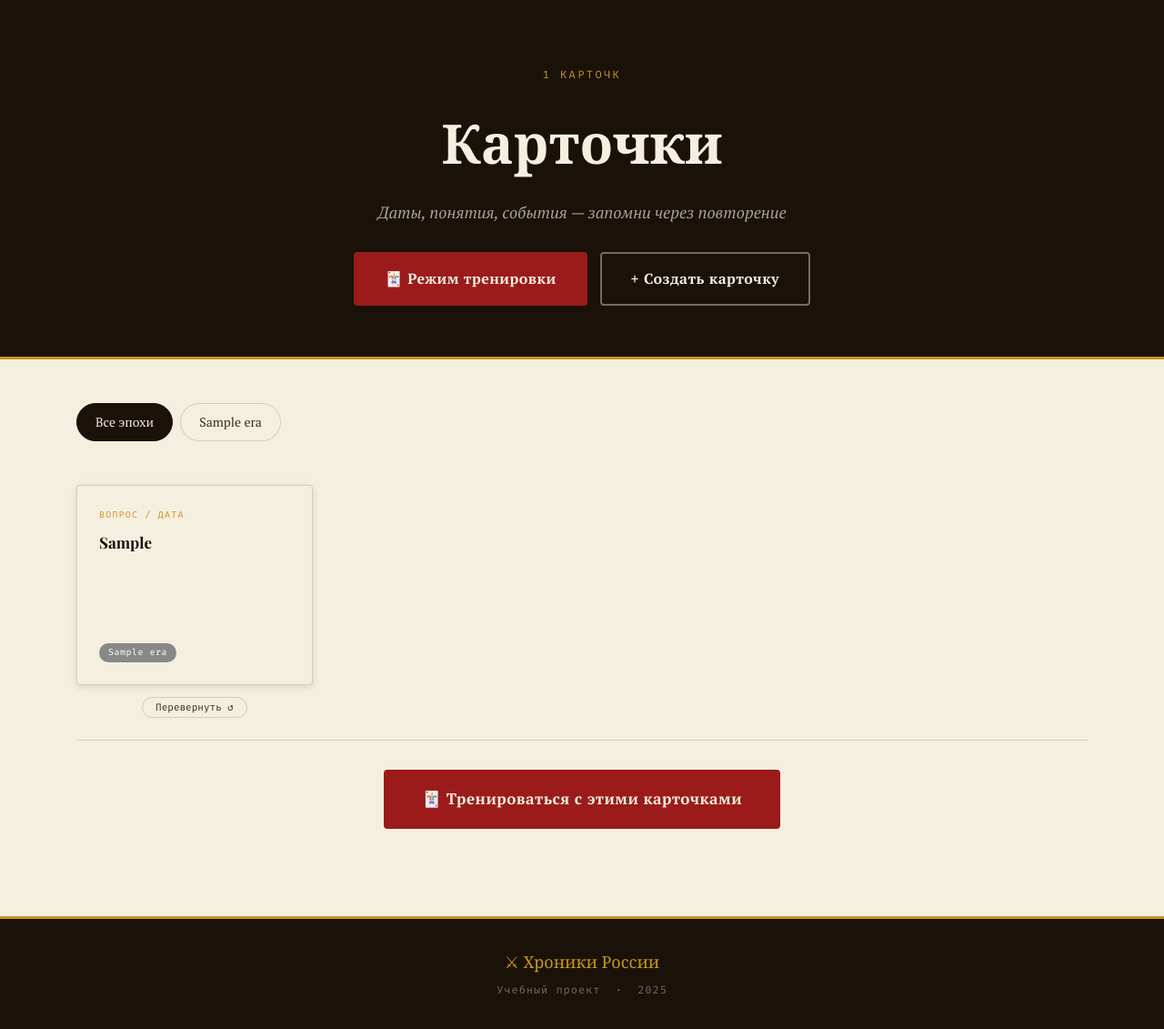
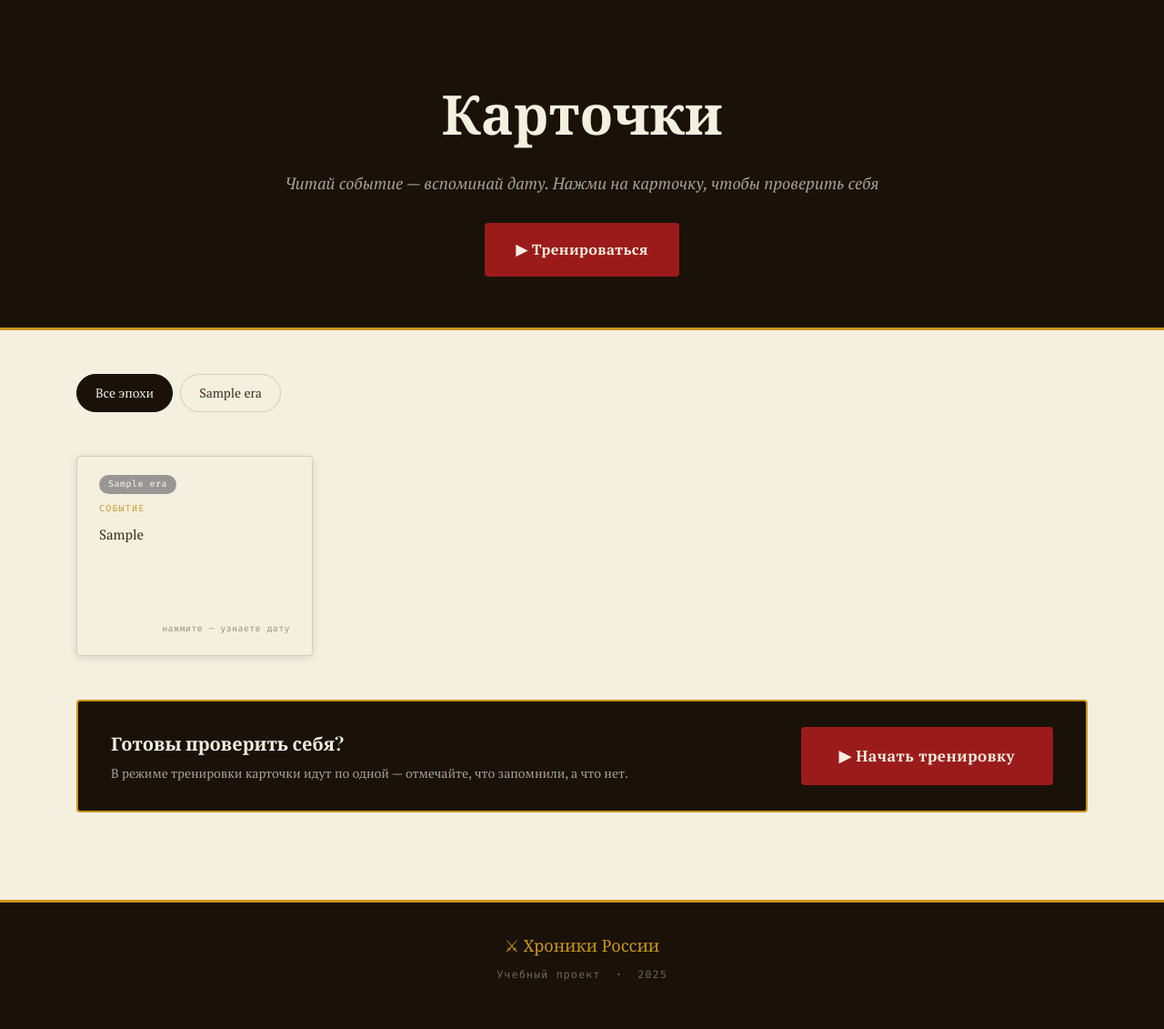
Before and after one commit to cucumparty/history_study_platform, a Django app: page /cards/ in a window 1280 px wide. Shown: the part 64-1195 px from the top of the page at 91% size. After the commit the page ends 1142 px from the top, so only its background shows below. Run offline with Django 5.2, Linux system fonts and the light colour scheme; tables that the repository leaves empty hold one stand-in row (values such as "Sample post"); some web fonts are replaced.

Commit message:
fix more bugs

```diff
--- a/core/urls.py
+++ b/core/urls.py
@@ -14,7 +14,6 @@ urlpatterns = [
     path("lectures/<slug:slug>/test/", views.lecture_test, name="lecture_test"),
     # Cards
     path("cards/", views.card_list, name="card_list"),
-    path("cards/create/", views.card_create, name="card_create"),
     path("cards/train/", views.card_train, name="card_train"),
     # Quiz
     path("quiz/", views.quiz_home, name="quiz_home"),
--- a/core/views.py
+++ b/core/views.py
@@ -7,7 +7,7 @@ from django.contrib import messages
 from django.http import Http404
 from django.shortcuts import get_object_or_404, redirect, render
 
-from .forms import CardCreateForm, LectureTestForm, QuizSettingsForm
+from .forms import LectureTestForm, QuizSettingsForm
 from .models import (
     Era, HistoryCard, HistoryFact, Lecture,
     QuizQuestion, TimelineEvent,
@@ -105,85 +105,50 @@ def card_list(request):
     """Show all flashcards, filterable by era."""
     eras = Era.objects.all()
     era_id = request.GET.get("era", "")
+    selected_era = None
     if era_id:
         try:
+            selected_era = Era.objects.filter(pk=int(era_id)).first()
             cards = HistoryCard.objects.filter(
                 era_id=int(era_id)
             ).select_related("era", "lecture")
-            active_era = Era.objects.filter(pk=int(era_id)).first()
         except (ValueError, TypeError):
             cards = HistoryCard.objects.select_related("era", "lecture").all()
-            active_era = None
     else:
         cards = HistoryCard.objects.select_related("era", "lecture").all()
-        active_era = None
-    era_choices = [(era.pk, era.name) for era in eras]
-    form = CardCreateForm(era_choices=era_choices)
+
     context = {
         "cards": cards,
         "eras": eras,
-        "active_era": active_era,
-        "era_id": era_id,
-        "form": form,
-        "total": HistoryCard.objects.count(),
+        "selected_era": selected_era,
     }
     return render(request, "core/card_list.html", context)
-
-
-def card_create(request):
-    """Handle POST: create a new flashcard."""
-    eras = Era.objects.all()
-    era_choices = [(era.pk, era.name) for era in eras]
-    if request.method == "POST":
-        form = CardCreateForm(request.POST, era_choices=era_choices)
-        if form.is_valid():
-            era_obj = get_object_or_404(Era, pk=form.cleaned_data["era"])
-            HistoryCard.objects.create(
-                front=form.cleaned_data["front"],
-                back=form.cleaned_data["back"],
-                hint=form.cleaned_data.get("hint", ""),
-                era=era_obj,
-            )
-            messages.success(
-                request,
-                f"Карточка «{form.cleaned_data['front']}» успешно добавлена!"
-            )
-            return redirect("core:card_list")
-        cards = HistoryCard.objects.select_related("era", "lecture").all()
-        context = {
-            "cards": cards, "eras": eras, "active_era": None,
-            "era_id": "", "form": form,
-            "total": HistoryCard.objects.count(), "show_form": True,
-        }
-        return render(request, "core/card_list.html", context)
-    return redirect("core:card_list")
 
 
 def card_train(request):
     """Flashcard training mode — one card at a time."""
     eras = Era.objects.all()
     era_id = request.GET.get("era", "")
+    selected_era = None
     if era_id:
         try:
+            selected_era = Era.objects.filter(pk=int(era_id)).first()
             cards = list(
                 HistoryCard.objects.filter(
                     era_id=int(era_id)
                 ).select_related("era")
             )
-            active_era = Era.objects.filter(pk=int(era_id)).first()
         except (ValueError, TypeError):
             cards = list(HistoryCard.objects.select_related("era").all())
-            active_era = None
     else:
         cards = list(HistoryCard.objects.select_related("era").all())
-        active_era = None
+
     random.shuffle(cards)
     context = {
         "cards": cards,
         "cards_json": _cards_to_json(cards),
         "eras": eras,
-        "active_era": active_era,
-        "era_id": era_id,
+        "selected_era": selected_era,
         "total": len(cards),
     }
     return render(request, "core/card_train.html", context)
@@ -301,27 +266,25 @@ def fact_list(request):
     """Page with all interesting historical facts, filterable by era."""
     eras = Era.objects.all()
     era_id = request.GET.get("era", "")
+    selected_era = None
     if era_id:
         try:
+            selected_era = Era.objects.filter(pk=int(era_id)).first()
             facts = HistoryFact.objects.filter(
                 era_id=int(era_id)
             ).select_related("era").order_by("-is_featured", "year")
-            active_era = Era.objects.filter(pk=int(era_id)).first()
         except (ValueError, TypeError):
             facts = HistoryFact.objects.select_related("era").order_by(
                 "-is_featured", "year"
             )
-            active_era = None
     else:
         facts = HistoryFact.objects.select_related("era").order_by(
             "-is_featured", "year"
         )
-        active_era = None
     context = {
         "facts": facts,
         "eras": eras,
-        "active_era": active_era,
-        "era_id": era_id,
+        "selected_era": selected_era,
         "total": HistoryFact.objects.count(),
     }
     return render(request, "core/fact_list.html", context)
@@ -330,58 +293,61 @@ def fact_list(request):
 # ─── TIMELINE ─────────────────────────────────────────────────────────────────
 
 def timeline(request):
-    """Parallel timeline comparison: Russia vs the world."""
-    try:
-        year_from = int(request.GET.get("from", 800))
-    except (ValueError, TypeError):
-        year_from = 800
-    try:
-        year_to = int(request.GET.get("to", 2000))
-    except (ValueError, TypeError):
-        year_to = 2000
-    if year_from > year_to:
-        year_from, year_to = year_to, year_from
+    """Parallel timeline: Russia on the left, the world on the right."""
+    eras = Era.objects.all()
+    era_id = request.GET.get("era", "")
+    selected_era = None
 
-    all_events = (
-        TimelineEvent.objects
-        .filter(year__gte=year_from, year__lte=year_to)
-        .select_related("era")
-        .order_by("year")
-    )
+    events_qs = TimelineEvent.objects.select_related("era").order_by("year")
+    if era_id:
+        try:
+            selected_era = Era.objects.filter(pk=int(era_id)).first()
+            events_qs = events_qs.filter(era_id=int(era_id))
+        except (ValueError, TypeError):
+            pass
 
-    regions_order = ["russia", "europe", "asia", "america", "middle_east", "other"]
+    all_events = list(events_qs)
+    russia_events = [e for e in all_events if e.region == "russia"]
+    world_events = [e for e in all_events if e.region != "russia"]
+
+    all_years = sorted({e.year for e in all_events})
+    year_groups = []
+    for year in all_years:
+        rus = [e for e in russia_events if e.year == year]
+        wld = [e for e in world_events if e.year == year]
+        if rus or wld:
+            year_groups.append({"year": year, "russia": rus, "world": wld})
+
     region_labels = dict(TimelineEvent.REGION_CHOICES)
-    events_by_region = _group_by_region(all_events, regions_order, region_labels)
-    all_years = sorted({e.year for e in all_events})
-
-    era_presets = [
-        {"label": "Древняя Русь",      "from": 800,  "to": 1300},
-        {"label": "Моск. царство",     "from": 1300, "to": 1600},
-        {"label": "Романовы",          "from": 1600, "to": 1800},
-        {"label": "Рос. империя",      "from": 1800, "to": 1917},
-        {"label": "XX век",            "from": 1917, "to": 2000},
-        {"label": "Всё время",         "from": 800,  "to": 2000},
-    ]
+    era_presets = _build_era_presets()
 
     context = {
-        "events_by_region": events_by_region,
-        "all_years": all_years,
-        "year_from": year_from,
-        "year_to": year_to,
-        "total_events": all_events.count(),
+        "eras": eras,
+        "selected_era": selected_era,
+        "era_id": era_id,
+        "year_groups": year_groups,
+        "russia_count": len(russia_events),
+        "world_count": len(world_events),
+        "total_years": len(all_years),
+        "region_labels": region_labels,
         "era_presets": era_presets,
     }
     return render(request, "core/timeline.html", context)
 
 
-def _group_by_region(events, regions_order, region_labels):
-    """Group a queryset of TimelineEvents into an ordered dict by region."""
-    result = {}
-    for region in regions_order:
-        evts = [e for e in events if e.region == region]
-        if evts:
-            result[region] = {
-                "label": region_labels.get(region, region),
-                "events": evts,
-            }
-    return result
+def _build_era_presets():
+    """Return era preset list for the timeline page."""
+    names = [
+        ("Древняя Русь",      "Древняя Русь"),
+        ("Моск. царство",     "Московское царство"),
+        ("Романовы",          "Романовы: начало"),
+        ("Рос. империя",      "Российская империя"),
+        ("XX век",            "XX век"),
+    ]
+    presets = []
+    for label, era_name in names:
+        pk = Era.objects.filter(
+            name=era_name
+        ).values_list("pk", flat=True).first()
+        presets.append({"label": label, "pk": pk})
+    return presets
--- a/static/css/main.css
+++ b/static/css/main.css
@@ -1901,6 +1901,7 @@ img { max-width: 100%; }
 }
 
 /* ---------- CARD LIST ---------- */
+/* ── CARD LIST ── */
 .clist-section { padding: 48px 0 96px; }
 
 .clist-grid {
@@ -1910,113 +1911,123 @@ img { max-width: 100%; }
   margin-bottom: 48px;
 }
 
-/* Flip card (browse mode) */
 .clist-card {
   height: 220px;
   perspective: 1000px;
   cursor: pointer;
+  outline: none;
+  border-radius: var(--radius);
+}
+.clist-card:focus-visible {
+  box-shadow: 0 0 0 3px var(--clr-gold);
+}
+
+.clist-card__inner {
   position: relative;
+  width: 100%;
+  height: 100%;
+  transform-style: preserve-3d;
+  transition: transform .5s cubic-bezier(.4,0,.2,1);
+}
+.clist-card--flipped .clist-card__inner {
+  transform: rotateY(180deg);
 }
 
 .clist-card__face {
   position: absolute;
   inset: 0;
   border-radius: var(--radius);
-  padding: 24px;
+  padding: 20px 24px;
   display: flex;
   flex-direction: column;
-  gap: 10px;
+  justify-content: center;
+  gap: 8px;
   backface-visibility: hidden;
   -webkit-backface-visibility: hidden;
-  transition: transform .55s cubic-bezier(.4,.2,.2,1);
   box-shadow: var(--shadow-sm);
   border: 1px solid var(--clr-border);
-}
+  transition: box-shadow .2s;
+}
+.clist-card:hover .clist-card__face { box-shadow: var(--shadow-md); }
 
 .clist-card__face--front {
   background: var(--clr-parchment);
-  transform: rotateY(0deg);
 }
 .clist-card__face--back {
   background: var(--clr-ink);
   transform: rotateY(180deg);
-}
-
-.clist-card--flipped .clist-card__face--front {
-  transform: rotateY(-180deg);
-}
-.clist-card--flipped .clist-card__face--back {
-  transform: rotateY(0deg);
-}
-
-.clist-card__label {
-  font-family: var(--font-mono);
-  font-size: 10px;
-  letter-spacing: .12em;
-  text-transform: uppercase;
-  color: var(--clr-gold);
-}
-
-.clist-card__text {
-  font-family: var(--font-display);
-  font-size: 17px;
-  font-weight: 700;
-  line-height: 1.35;
-  flex: 1;
-  color: var(--clr-ink);
-}
-.clist-card__face--back .clist-card__text {
-  color: var(--clr-parchment);
-  font-size: 15px;
-  font-weight: 400;
-  font-family: var(--font-body);
-}
-
-.clist-card__hint {
-  font-size: 12px;
-  color: rgba(245,239,224,.6);
-  font-style: italic;
-  margin-top: auto;
-}
-
-.clist-card__era {
-  display: inline-block;
+  border-color: var(--clr-gold);
+}
+
+.clist-card__era-badge {
+  align-self: flex-start;
   font-family: var(--font-mono);
   font-size: 10px;
   color: #fff;
   padding: 2px 10px;
   border-radius: 100px;
   letter-spacing: .05em;
-  margin-top: auto;
-  align-self: flex-start;
-}
-
-.clist-card__flip-btn {
-  position: absolute;
-  bottom: -36px;
-  left: 50%;
-  transform: translateX(-50%);
-  background: none;
-  border: 1px solid var(--clr-border);
-  border-radius: 100px;
-  font-family: var(--font-mono);
-  font-size: 11px;
-  color: var(--clr-ink-soft);
-  padding: 4px 14px;
-  cursor: pointer;
-  transition: all .2s;
-  white-space: nowrap;
-}
-.clist-card__flip-btn:hover {
-  border-color: var(--clr-gold);
-  color: var(--clr-ink);
+  opacity: .85;
+}
+.clist-card__side-label {
+  font-family: var(--font-mono);
+  font-size: 10px;
+  letter-spacing: .12em;
+  text-transform: uppercase;
+  color: var(--clr-gold);
+}
+.clist-card__side-label--back { color: rgba(200,150,30,.7); }
+
+.clist-card__text {
+  font-family: var(--font-body);
+  font-size: 15px;
+  line-height: 1.5;
+  color: var(--clr-ink-soft);
+  flex: 1;
+}
+.clist-card__text--date {
+  font-family: var(--font-display);
+  font-size: 26px;
+  font-weight: 700;
+  color: var(--clr-parchment);
+  line-height: 1.2;
+}
+.clist-card__tap-hint {
+  font-family: var(--font-mono);
+  font-size: 10px;
+  color: var(--clr-ink-soft);
+  opacity: .5;
+  letter-spacing: .04em;
+  align-self: flex-end;
+}
+.clist-card__hint {
+  font-size: 12px;
+  color: rgba(245,239,224,.6);
+  font-style: italic;
 }
 
 .clist-train-cta {
-  text-align: center;
-  padding: 32px 0 0;
-  border-top: 1px solid var(--clr-border);
-  margin-top: 60px;
+  background: var(--clr-ink);
+  border: 2px solid var(--clr-gold);
+  border-radius: var(--radius);
+  padding: 28px 36px;
+}
+.clist-train-cta__inner {
+  display: flex;
+  align-items: center;
+  justify-content: space-between;
+  gap: 24px;
+  flex-wrap: wrap;
+}
+.clist-train-cta h3 {
+  font-family: var(--font-display);
+  font-size: 20px;
+  color: var(--clr-parchment);
+  margin-bottom: 4px;
+}
+.clist-train-cta p {
+  font-size: 14px;
+  color: rgba(245,239,224,.65);
 }
 
 /* ---------- CARD TRAINING ---------- */
--- a/templates/core/card_list.html
+++ b/templates/core/card_list.html
@@ -7,13 +7,11 @@
 
 <section class="page-hero">
   <div class="container">
-    <p class="page-hero__eyebrow">{{ total }} карточк{{ total|pluralize:"а,и,ек" }}</p>
     <h1 class="page-hero__title">Карточки</h1>
-    <p class="page-hero__sub">Даты, понятия, события — запомни через повторение</p>
+    <p class="page-hero__sub">Читай событие — вспоминай дату. Нажми на карточку, чтобы проверить себя</p>
     <div class="page-hero__actions">
       <a href="{% url 'core:card_train' %}{% if selected_era %}?era={{ selected_era.pk }}{% endif %}"
-         class="btn btn--primary">🃏 Режим тренировки</a>
-      <a href="{% url 'core:card_create' %}" class="btn btn--ghost">+ Создать карточку</a>
+         class="btn btn--primary">▶ Тренироваться</a>
     </div>
   </div>
 </section>
@@ -39,43 +37,47 @@
     {% if cards %}
       <div class="clist-grid">
         {% for card in cards %}
-          <div class="clist-card" data-id="{{ card.pk }}">
+          <div class="clist-card" tabindex="0" role="button"
+               aria-label="Карточка. Нажмите для переворота.">
+            <div class="clist-card__inner">
+              <!-- Front: событие -->
               <div class="clist-card__face clist-card__face--front">
-              <span class="clist-card__label">Вопрос / Дата</span>
-              <p class="clist-card__text">{{ card.front }}</p>
                 {% if card.era %}
-                <span class="clist-card__era"
+                  <span class="clist-card__era-badge"
                         style="background: {{ card.era.color }};">{{ card.era.name }}</span>
                 {% endif %}
+                <span class="clist-card__side-label">Событие</span>
+                <p class="clist-card__text">{{ card.back }}</p>
+                <span class="clist-card__tap-hint">нажмите — узнаете дату</span>
               </div>
+              <!-- Back: дата -->
               <div class="clist-card__face clist-card__face--back">
-              <span class="clist-card__label">Ответ / Событие</span>
-              <p class="clist-card__text">{{ card.back }}</p>
+                <span class="clist-card__side-label clist-card__side-label--back">Дата</span>
+                <p class="clist-card__text clist-card__text--date">{{ card.front }}</p>
                 {% if card.hint %}
                   <p class="clist-card__hint">💡 {{ card.hint }}</p>
                 {% endif %}
               </div>
-            <button class="clist-card__flip-btn" aria-label="Перевернуть карточку">
-              Перевернуть ↺
-            </button>
+            </div>
           </div>
         {% endfor %}
       </div>
 
       <div class="clist-train-cta">
+        <div class="clist-train-cta__inner">
+          <div>
+            <h3>Готовы проверить себя?</h3>
+            <p>В режиме тренировки карточки идут по одной — отмечайте, что запомнили, а что нет.</p>
+          </div>
           <a href="{% url 'core:card_train' %}{% if selected_era %}?era={{ selected_era.pk }}{% endif %}"
-           class="btn btn--primary btn--lg">
-          🃏 Тренироваться с этими карточками
-        </a>
+             class="btn btn--primary btn--lg">▶ Начать тренировку</a>
+        </div>
       </div>
 
     {% else %}
       <div class="empty-state">
         <p class="empty-state__icon">🃏</p>
-        <p>Карточек пока нет.
-          <a href="{% url 'core:card_create' %}">Создайте первую</a>
-          или добавьте через <a href="/admin/">панель администратора</a>.
-        </p>
+        <p>Карточек пока нет. Добавьте их через <a href="/admin/">панель администратора</a>.</p>
       </div>
     {% endif %}
 
@@ -86,17 +88,11 @@
 
 {% block extra_js %}
 <script>
-  document.querySelectorAll('.clist-card__flip-btn').forEach(btn => {
-    btn.addEventListener('click', () => {
-      btn.closest('.clist-card').classList.toggle('clist-card--flipped');
-    });
-  });
-  // Also flip by clicking the card itself
   document.querySelectorAll('.clist-card').forEach(card => {
-    card.addEventListener('click', e => {
-      if (!e.target.closest('.clist-card__flip-btn')) {
-        card.classList.toggle('clist-card--flipped');
-      }
+    const toggle = () => card.classList.toggle('clist-card--flipped');
+    card.addEventListener('click', toggle);
+    card.addEventListener('keydown', e => {
+      if (e.key === 'Enter' || e.key === ' ') { e.preventDefault(); toggle(); }
     });
   });
 </script>
--- a/templates/core/fact_list.html
+++ b/templates/core/fact_list.html
@@ -19,13 +19,13 @@
     <!-- Era filter -->
     <div class="card-filters">
       <a href="{% url 'core:fact_list' %}"
-         class="era-tab {% if not active_era %}era-tab--active{% endif %}">
+         class="era-tab {% if not selected_era %}era-tab--active{% endif %}">
         Все эпохи
       </a>
       {% for era in eras %}
         {% if era.facts.count %}
           <a href="{% url 'core:fact_list' %}?era={{ era.pk }}"
-             class="era-tab {% if active_era.pk == era.pk %}era-tab--active{% endif %}"
+             class="era-tab {% if selected_era.pk == era.pk %}era-tab--active{% endif %}"
              style="--tab-color: {{ era.color }};">
             {{ era.name }}
           </a>
```
Also changed, not shown: templates/core/card_create.html (deleted, +0 -178 lines), templates/core/home.html (+18 -17 lines), templates/core/lecture_test.html (+37 -40 lines), templates/core/timeline.html (+19 -24 lines), 1 other file. Lines whose indentation alone changed are shown as unchanged.
